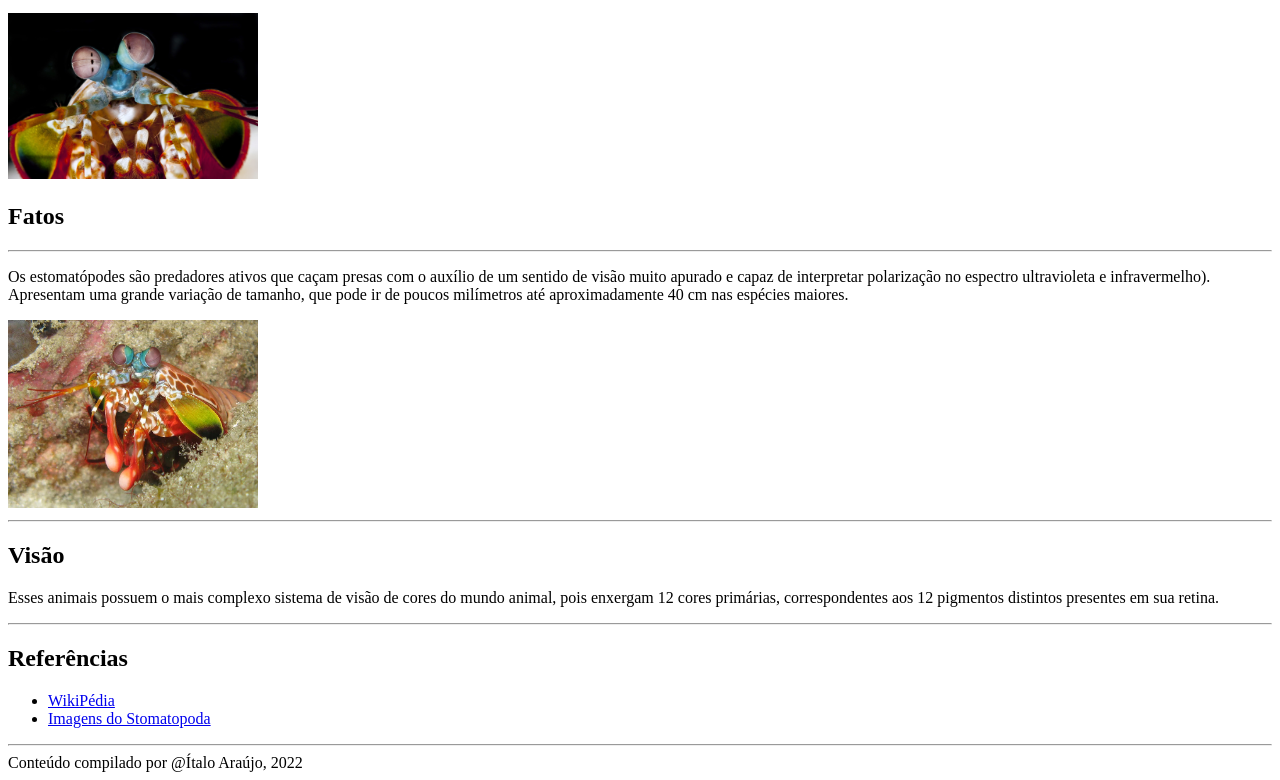
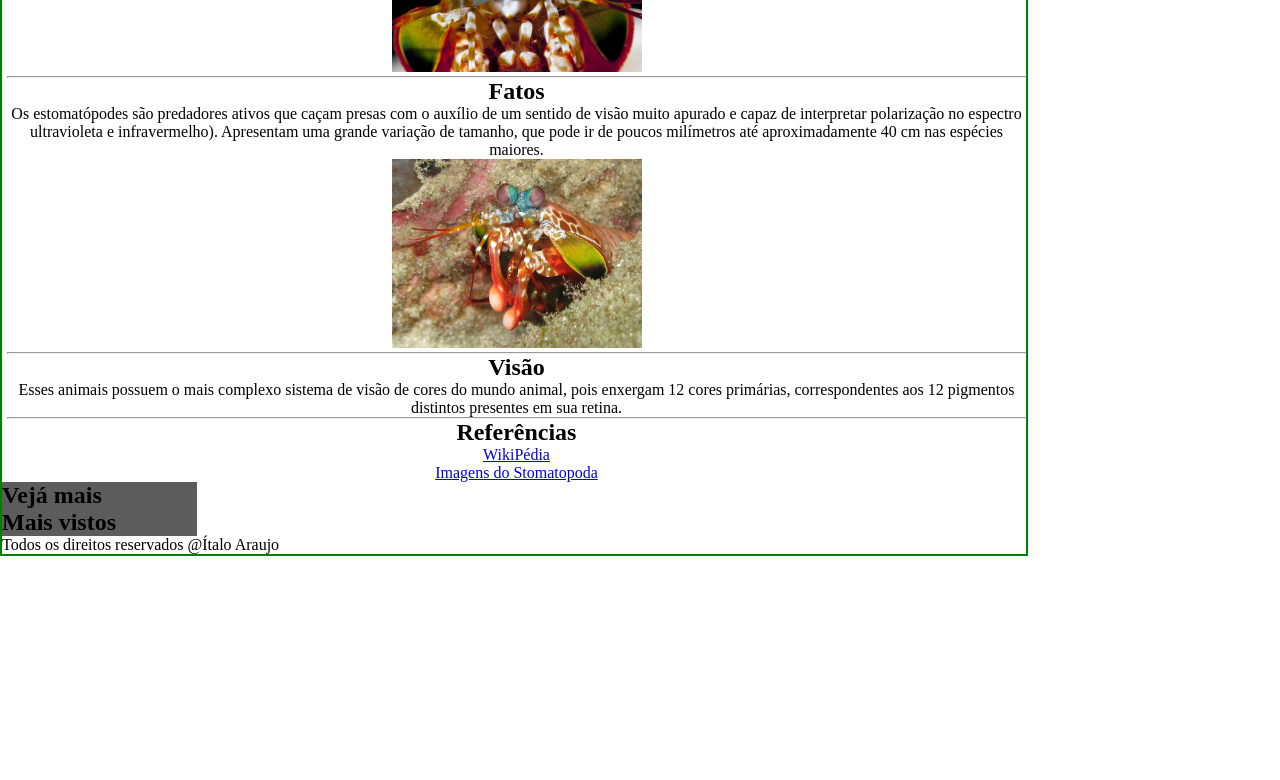
Before and after one commit to Italodevjr/trybe-exercicios, a plain HTML site: page fundamentos/bloco-3-introducao-a-html-e-css/dia-4-html-semantico/index.html in a window 1280 px wide. Shown: the part 222-1002 px from the top of the page. After the commit the page ends 800 px from the top, so only its background shows below. Drawn offline with Linux system fonts and the light colour scheme.

```diff
--- a/fundamentos/bloco-3-introducao-a-html-e-css/dia-4-html-semantico/index.html
+++ b/fundamentos/bloco-3-introducao-a-html-e-css/dia-4-html-semantico/index.html
@@ -4,10 +4,12 @@
 <head>
     <meta charset="UTF-8" />
     <meta name="viewport" content="width=device-width" />
+    <link rel="stylesheet" type="text/css" href="style.css">
     <title>Stomatopoda</title>
 </head>
 
 <body>
+    <section class="container">
         <!--insira os elementos aqui-->
         <header>
             <h1 id="inicial">Soco a 80km/h: Conheça o Stomatopoda</h1>
@@ -18,12 +20,12 @@
             </nav>
         </header>
 
-    <article>
-        <section id="sobre">
+        <article class="artigo" >
+            <section class="leia-principal" id="sobre">
                 <h2>Stomatopoda</h2>
-            <hr>
                 <p>
-                <Strong>Stomatopoda</Strong>(ou estomatópode), chamados popularmente de <strong>tamarutacas</strong> ou
+                    <Strong>Stomatopoda</Strong>(ou estomatópode), chamados popularmente de <strong>tamarutacas</strong>
+                    ou
                     de <strong>lacraias-do-mar</strong> no Brasil, é
                     uma ordem de crustáceos marinhos da subclasse Hoplocarida, que agrupa cerca de 400 espécies,
                     caracterizadas principalmente pela morfologia da segunda pata torácica, que é modificada em apêndice
@@ -33,8 +35,8 @@
             </section>
 
             <section>
+                <hr>
                 <h2>Fatos</h2>
-            <hr>
                 <p>
                     Os estomatópodes são predadores ativos que caçam presas com o auxílio de um sentido de visão muito
                     apurado e
@@ -49,7 +51,8 @@
                 <hr>
                 <h2>Visão</h2>
                 <p>
-                Esses animais possuem o mais complexo sistema de visão de cores do mundo animal, pois enxergam 12 cores
+                    Esses animais possuem o mais complexo sistema de visão de cores do mundo animal, pois enxergam 12
+                    cores
                     primárias, correspondentes aos 12 pigmentos distintos presentes em sua retina.
                 </p>
             </section>
@@ -60,18 +63,32 @@
                 <ul>
                     <li><a href="https://pt.wikipedia.org/wiki/Stomatopoda">WikiPédia</a></li>
                     <li><a
-                        href="https://www.google.com/search?q=Stomatopoda+visao&sxsrf=APq-WBuhTKI3yfsBt1Cs3MLuZ0pr1N8yKA:1649098150636&source=lnms&tbm=isch&sa=X&ved=2ahUKEwj3p9-rifv2AhV_GbkGHfW8D3AQ_AUoAXoECAEQAw&biw=1024&bih=664&dpr=1#imgrc=LA0oiTDuNxICeM">Imagens do Stomatopoda</a>
+                            href="https://www.google.com/search?q=Stomatopoda+visao&sxsrf=APq-WBuhTKI3yfsBt1Cs3MLuZ0pr1N8yKA:1649098150636&source=lnms&tbm=isch&sa=X&ved=2ahUKEwj3p9-rifv2AhV_GbkGHfW8D3AQ_AUoAXoECAEQAw&biw=1024&bih=664&dpr=1#imgrc=LA0oiTDuNxICeM">Imagens
+                            do Stomatopoda</a>
                     </li>
                 </ul>
             </section>
 
         </article>
 
+        <aside>
+            <section>
+                <h2>Vejá mais</h2>
+            </section>
+
+            <section>
+                <h2>Mais vistos</h2>
+            </section>
+
+        </aside>
+
+
         <footer>
-        <hr>
-        <span id="contato">Conteúdo compilado por @Ítalo Araújo, 2022</span>
+            <section>
+                <p>Todos os direitos reservados @Ítalo Araujo</p>
+            </section>
         </footer>
+    </section>
 
-</body>
 
 </html>
--- /dev/null
+++ b/fundamentos/bloco-3-introducao-a-html-e-css/dia-4-html-semantico/style.css
@@ -0,0 +1,38 @@
+*{
+    margin: 0;
+    padding: 0;
+}
+
+.container{
+    position: relative;
+    width: 80%;
+    border: 2px solid green;
+    float: left;
+}
+
+header{
+    text-align: center;
+    background-color: rgb(175, 175, 175);
+}
+
+.artigo{
+    text-align: center;
+    margin-left: 5px;
+}
+
+
+.leia-principal h2{
+    text-align: center;
+}
+aside{
+    float: left;
+    height:100%;
+    width: 19%;
+    background-color: rgb(92, 92, 92);
+
+}
+
+footer{
+    clear: both;
+
+}
```
Also changed, not shown: fundamentos/bloco-4-instroducao-javaScript-logica-de-programacao/dia-1-javaScript-primeiros-passos/script.js (added). Lines whose indentation alone changed are shown as unchanged.
